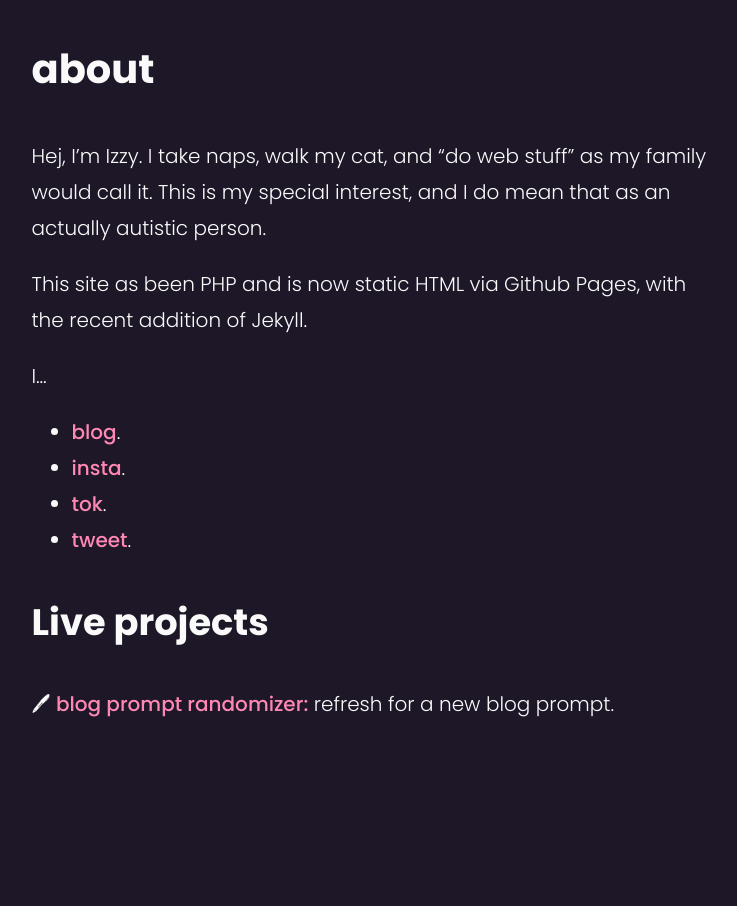
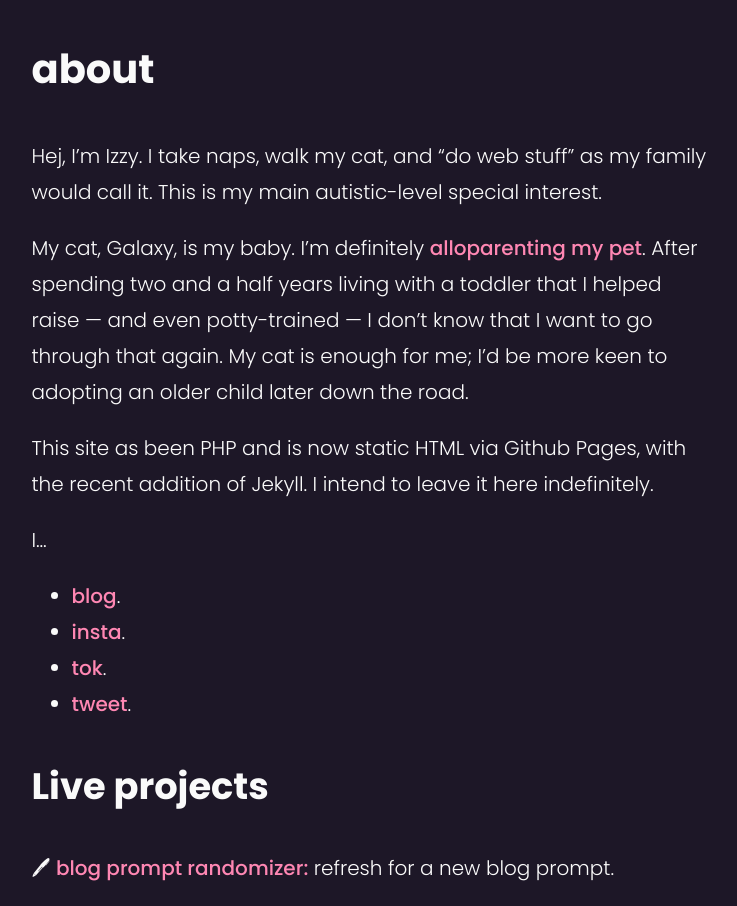
Before and after one commit to autisticjane/autisticjane.github.io, a Jekyll site: the page built from about.md, in a window 1280 px wide. Shown: the whole page, without its empty margins (271-1008 px from the left). Built offline with Jekyll 4.4.1, drawn with Linux system fonts in a browser that asks for light colours.

Commit message:
Update about.md

```diff
--- a/about.md
+++ b/about.md
@@ -3,9 +3,11 @@ layout: page
 title: "About"
 permalink: /about/
 ---
-Hej, I’m Izzy. I take naps, walk my cat, and "do web stuff" as my family would call it. This is my special interest, and I do mean that as an actually autistic person.
+Hej, I’m Izzy. I take naps, walk my cat, and "do web stuff" as my family would call it. This is my main autistic-level special interest.
 
-This site as been PHP and is now static HTML via Github Pages, with the recent addition of Jekyll.
+My cat, Galaxy, is my baby. I'm definitely [alloparenting my pet](https://www.scientificamerican.com/article/dog-and-cat-moms-and-dads-really-are-parenting-their-pets/). After spending two and a half years living with a toddler that I helped raise &mdash; and even potty-trained &mdash; I don't know that I want to go through that again. My cat is enough for me; I'd be more keen to adopting an older child later down the road.
+
+This site as been PHP and is now static HTML via Github Pages, with the recent addition of Jekyll. I intend to leave it here indefinitely.
 
 I...
 * [blog](//izzy.blog).
```
